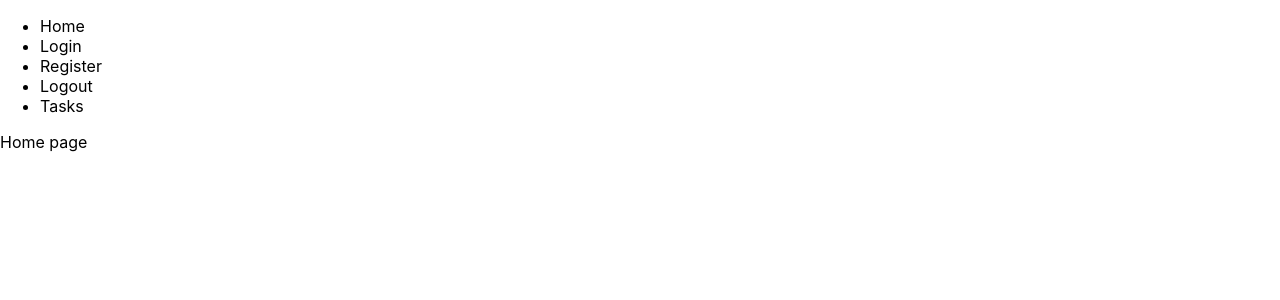
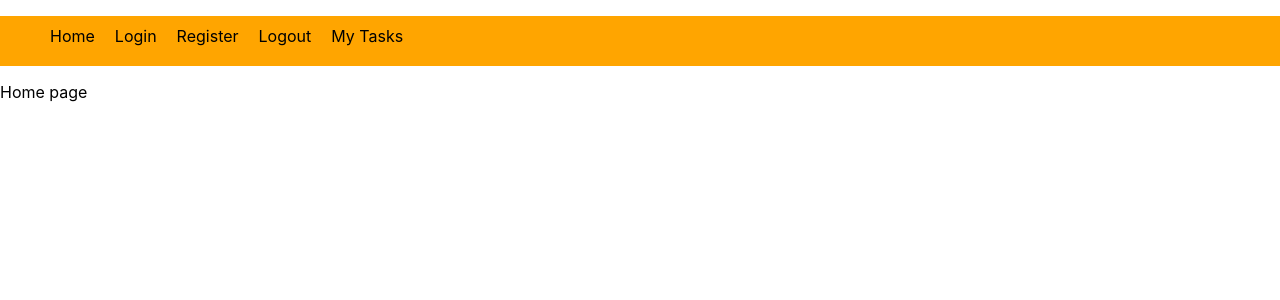
Before and after one commit to EmilPopovski24/Organizer, a React (Create React App) app in the folder organizer/: page / in a window 1280 px wide. Shown: the top 300 px of the page. Built offline with nearby package versions, Linux system fonts and the light colour scheme.

Commit message:
Navbar update

```diff
--- /dev/null
+++ b/organizer/src/components/Navigation/Navigation.css
@@ -0,0 +1,15 @@
+.navbar {
+    margin:0;
+    height: 50px;
+    background-color: orange;
+}
+
+.navbar-ul {
+    list-style: none;
+    display: flex;
+    flex-direction: row;
+}
+
+.navbar-li {
+    margin:10px;
+}
--- a/organizer/src/components/Navigation/Navigation.js
+++ b/organizer/src/components/Navigation/Navigation.js
@@ -1,15 +1,15 @@
-
+import "./Navigation.css";
 
 export const Navigation = () => {
 
     return (
         <div className="navbar">
             <ul className="navbar-ul">
-                <li>Home</li>
-                <li>Login</li>
-                <li>Register</li>
-                <li>Logout</li>
-                <li>Tasks</li>
+                <li className="navbar-li">Home</li>
+                <li className="navbar-li">Login</li>
+                <li className="navbar-li">Register</li>
+                <li className="navbar-li">Logout</li>
+                <li className="navbar-li">My Tasks</li>
             </ul>
         </div>
     )
```
